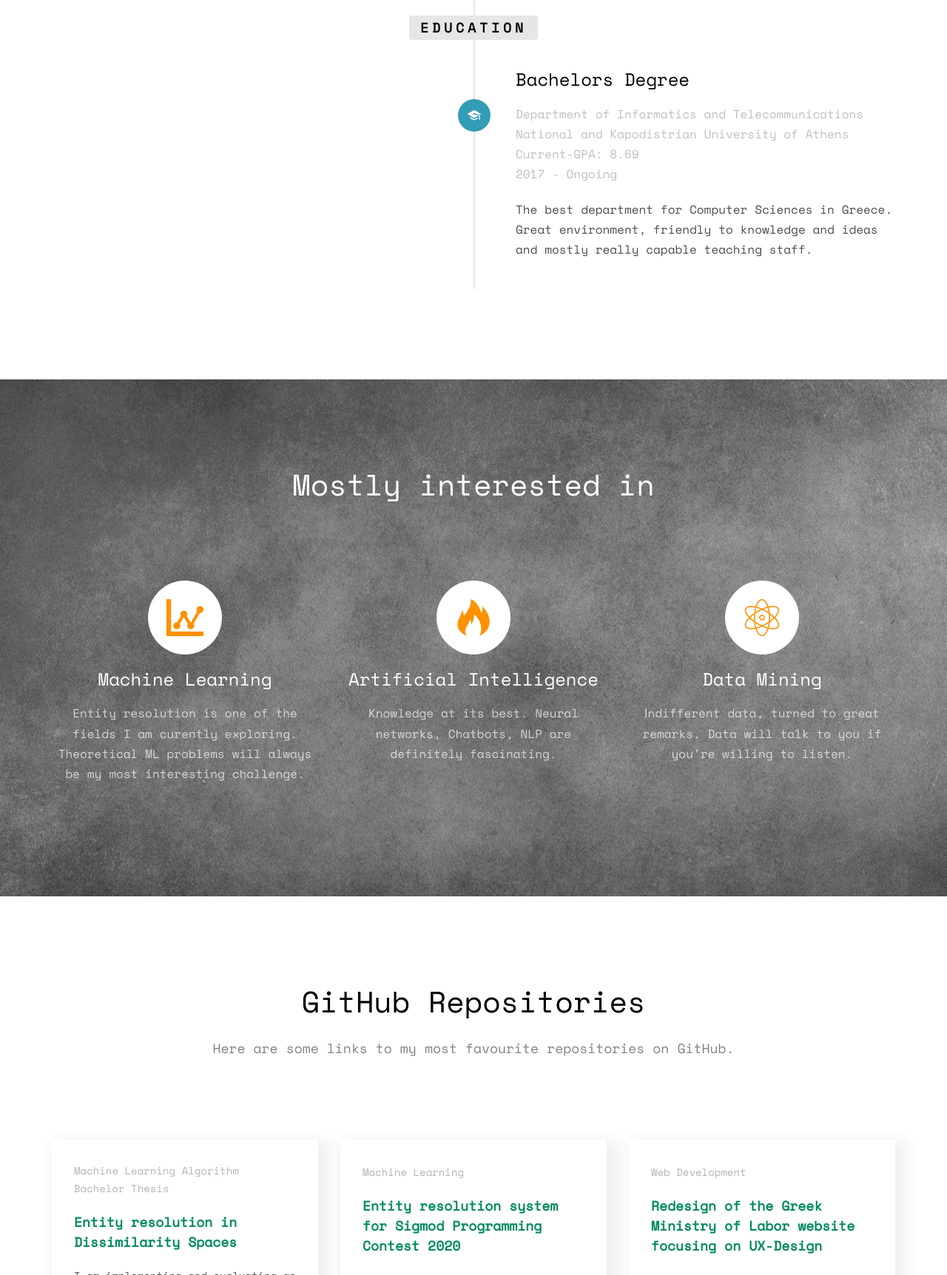
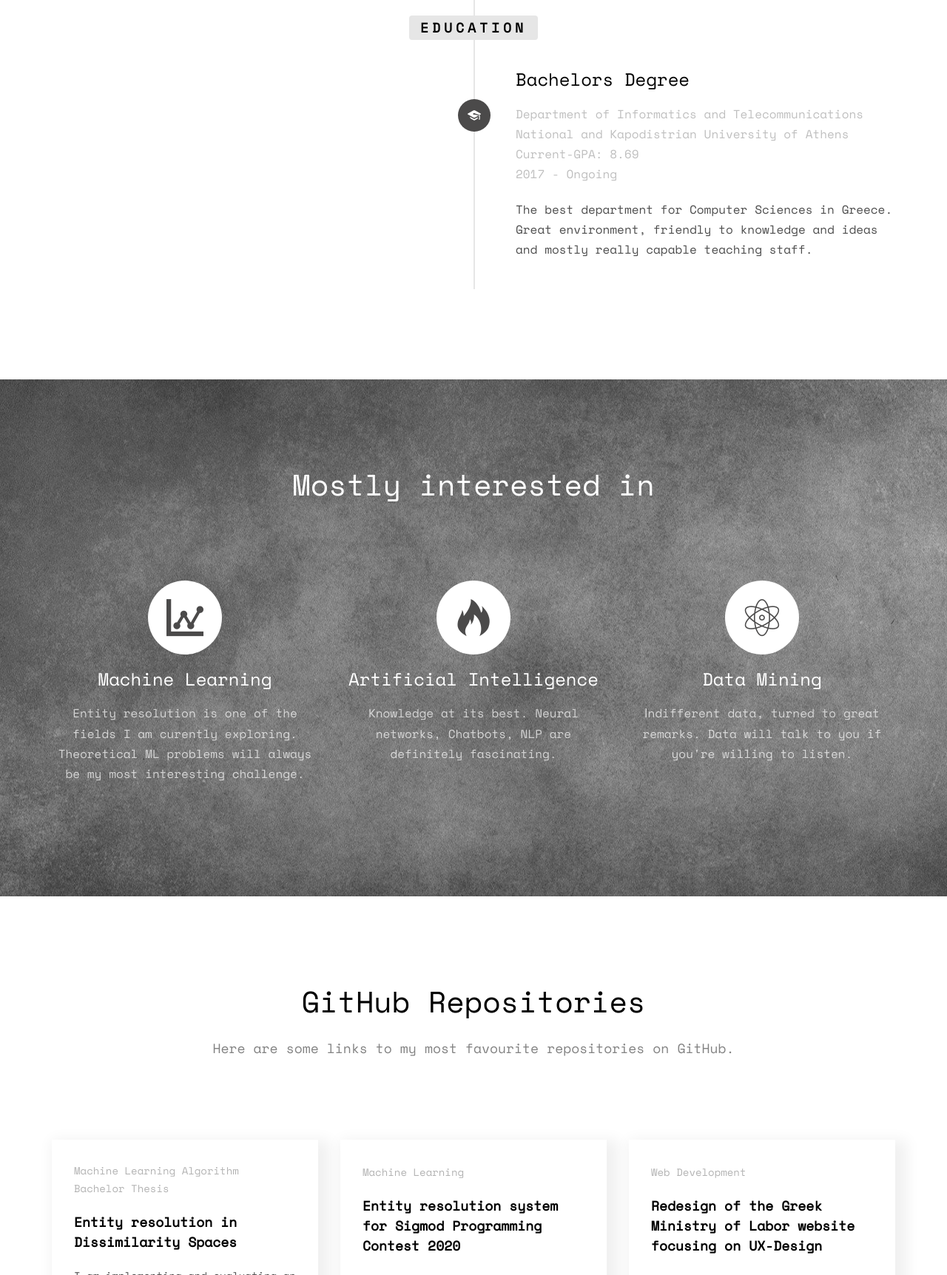
Before and after one commit to Nikoletos-K/Nikoletos-K.github.io, a plain HTML site: page index.html in a window 1280 px wide. Shown: the part 2260-3984 px from the top of the page at 74% size. Drawn offline with nearby package versions, Linux system fonts and the light colour scheme; some packages are replaced by stand-ins of ours; no server answers; files whose address does not match are found by name.

Commit message:
Update style.css

```diff
--- a/css/style.css
+++ b/css/style.css
@@ -275,7 +275,7 @@ h1, h2, h3, h4, h5, h6, figure {
   display: table-cell;
   vertical-align: middle;
   height: 100px;
-  color: #FF9000 !important;
+  color: #4b4a4a !important;
 }
 #fh5co-features .feature-left .feature-copy {
   width: 100%;
@@ -415,7 +415,7 @@ align-items: center;
   zoom: 1;
   *display: inline;
   color: #fff;
-  background: #2F3C4F;
+  background: #262729;
   padding: 10px 10px 2px 10px;
   -webkit-border-radius: 2px;
   -moz-border-radius: 2px;
@@ -557,7 +557,7 @@ align-items: center;
   top: 40px;
   left: 50%;
   margin-left: -21px;
-  background-color: #339cb6;
+  background-color: #4b4a4a;
   z-index: 100;
   display: table;
   -webkit-border-radius: 50%;
@@ -911,7 +911,7 @@ align-items: center;
   float: right;
 }
 .fh5co-blog .blog-text .stuff li:last-child a {
-  color: #000;
+  color: #4b4a4a;
 }
 .fh5co-blog .blog-text .stuff li:last-child i {
   padding-right: 0;
@@ -930,7 +930,7 @@ align-items: center;
 }
 .fh5co-blog .blog-text h3 a {
   color: black;
-  color: rgb(0, 138, 96);
+  color: rgb(0, 0, 0);
   font-weight: bold;
 }
 
```
